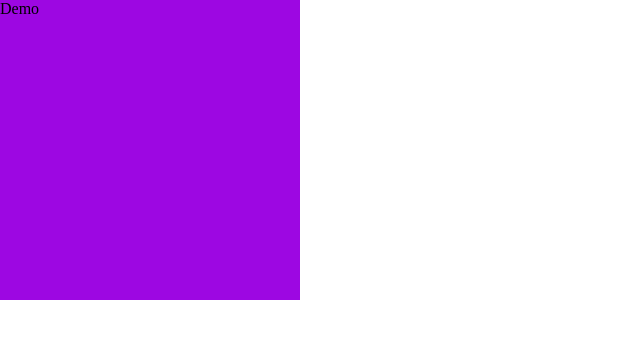
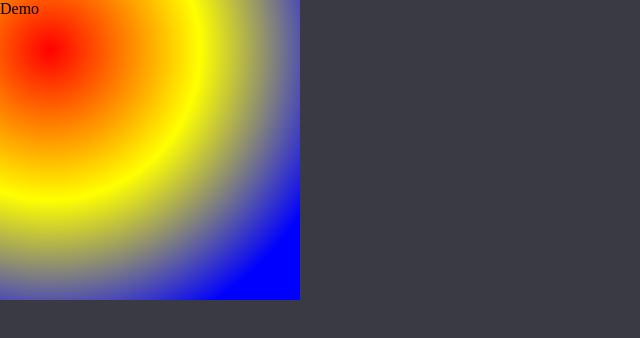
Before and after one commit to mcTasty2529/MERN_eVolve, a plain HTML site: page css_/bg.html in a window 1280 px wide. Shown: the whole page, without its empty margins (0-640 px from the left). Drawn offline with Linux system fonts and the light colour scheme.

Commit message:
css changes

```diff
--- a/css_/bg.html
+++ b/css_/bg.html
@@ -10,20 +10,61 @@
         padding: 0;
         box-sizing: border-box;
       }
+      body {
+        background-color: rgb(58, 58, 68);
+      }
       .demo {
         height: 300px;
         width: 300px;
-        background-color: rgb(157, 7, 226);
+        /* background-color: rgba(157, 7, 226, 1); */
 
         /* background-color: ; */
         /* color-name */
         /* rgb =(red,green,blue) */
+
         /* hsl =(hue, saturation, lightness) */
         /* hue - color:0-359 */
         /* saturation - color intensity:0-100% */
         /* lightness - color brightness:0-100 */
+
         /* hex - #rrggbb:0-ff */
+        /* ff:255 */
+
+        /* adding transparency */
+        /* rgba(red,green,blue,alpha) */
+        /* alpha:0-1  = transparency*/
+
+        /* hsl =(hue, saturation, lightness, alpha) */
+
+        /* hex - #rrggbbaa:0-ff */
+        /* aa:alpha */
+
+        /* gradients: */
+        /* background-image: linear-gradient(
+          45deg,
+          red 10%,
+          yellow 25%,
+          blue 50%,
+          green 75% percentage always in increasing order for each color
+        ); */
+
+        /* background-image: repeating-linear-gradient(
+          45deg,
+          red 10%,
+          yellow 25%,
+          blue 50%,
+          green 75% percentage always in increasing order for each color
+        ); */
+
+        background-image: radial-gradient(
+          300px at 50px 50px,
+          /* at x y : center coordinates for gradient */ red,
+          yellow,
+          blue
+        );
       }
+      /* repeating-linear-gradient() */
+      /* radial-gradient(size,color,color,....) */
     </style>
   </head>
   <body>
```
